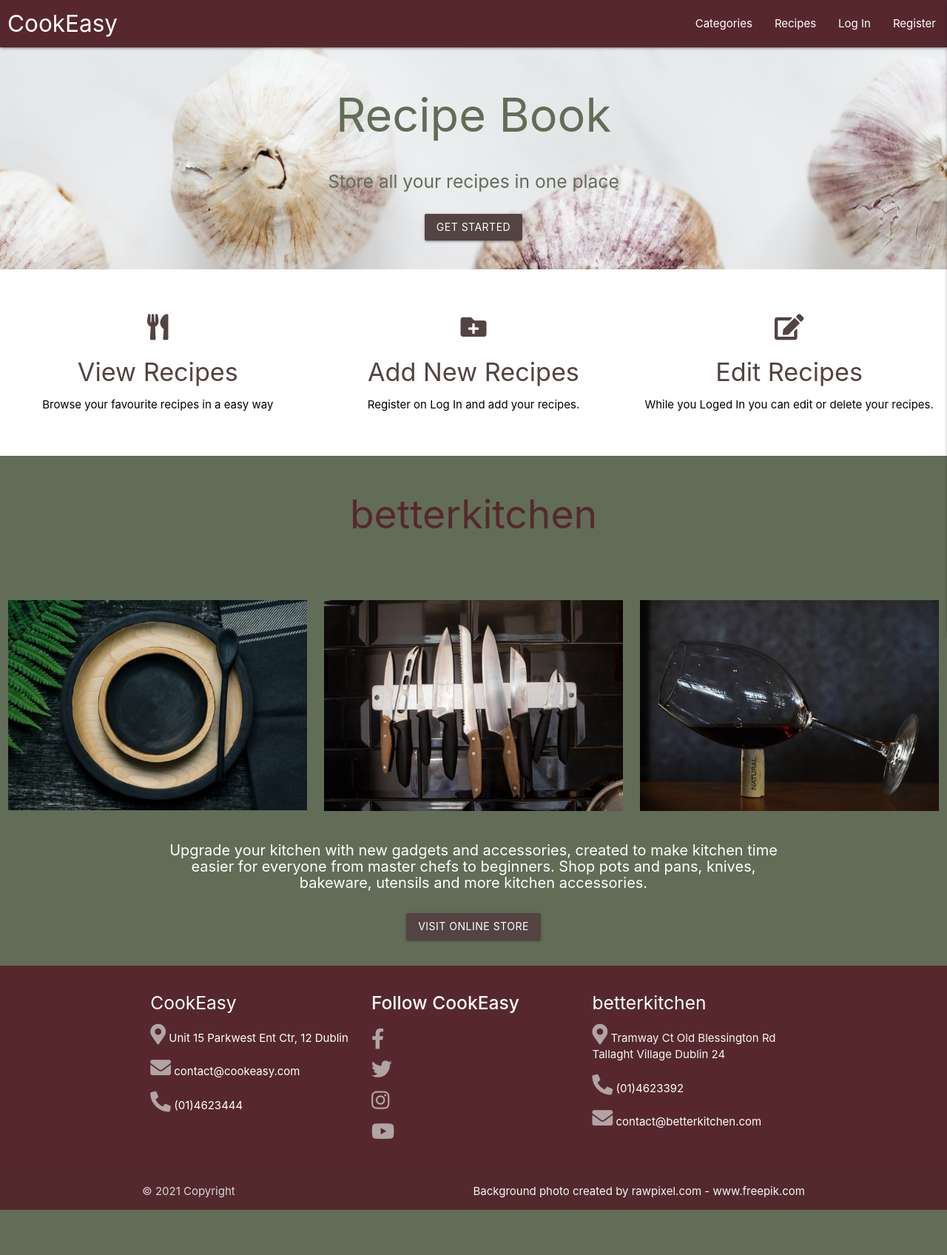
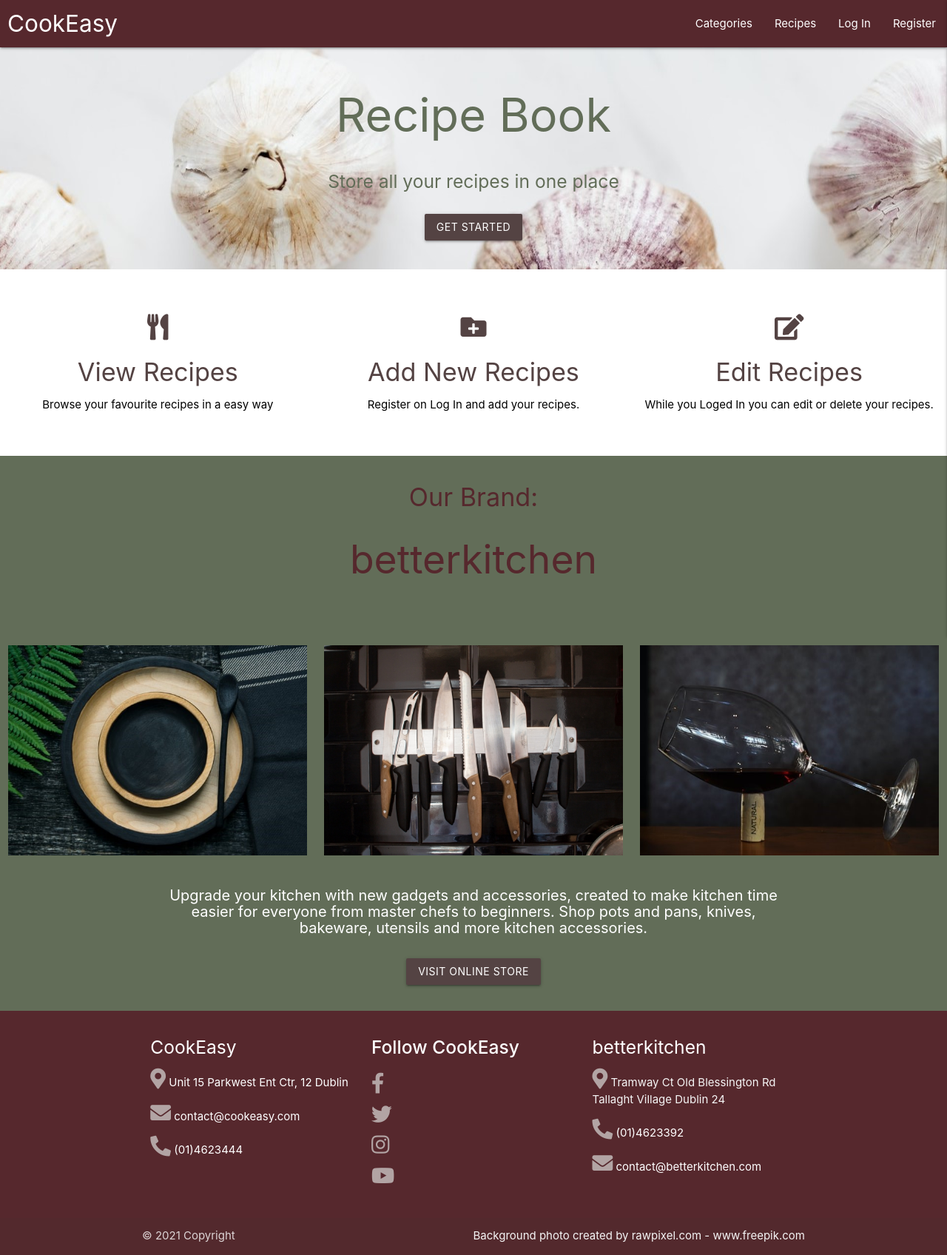
Before and after one commit to ErnestaMajute/MS3, a Flask app: page / in a window 1280 px wide. Shown: the whole page at 74% size. Before the commit the page ends 1635 px from the top, so only its background shows below. Run offline with Flask 2, Linux system fonts and the light colour scheme; data that the repository does not hold is empty; some libraries are stand-ins or nearby versions.

Commit message:
added header

```diff
--- a/templates/index.html
+++ b/templates/index.html
@@ -43,6 +43,7 @@
     </div>
     <div class="section promotion-section">
         <div class="row">
+            <h4 class="header s12 wine center">Our Brand:<br></h4>
             <h2 class="header s12 wine center">betterkitchen</h2>
         </div>
         <div class="row">
```
